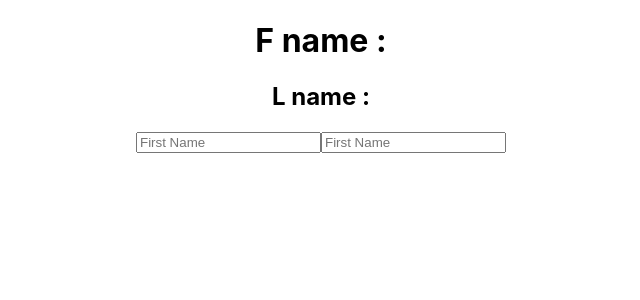
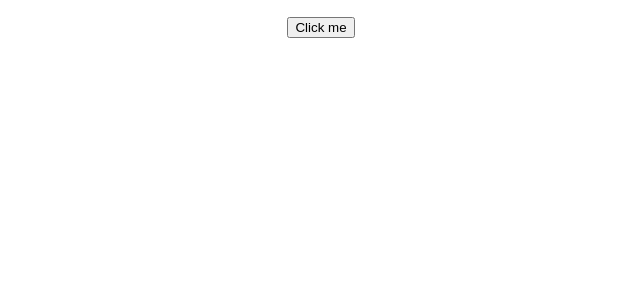
Before and after one commit to ShivamSainier/React-Hooks, a React (Create React App) app in the folder react_hooks/: page / in a window 1280 px wide. Shown: the top 300 px of the page, without its empty margins (319-959 px from the left). Built offline with nearby package versions, Linux system fonts and the light colour scheme.

Commit message:
Array - useState

```diff
--- a/react_hooks/src/App.js
+++ b/react_hooks/src/App.js
@@ -1,12 +1,11 @@
 import logo from './logo.svg';
 import './App.css';
-import Counter_useState from './Hooks/Counter_useState';
-import Objects_useState from './Hooks/Objects_useState';
+import Array_Hooks from './Hooks/Array_Hooks';
 
 function App() {
   return (
     <div className="App">
-      <Objects_useState />
+      <Array_Hooks />
     </div>
   );
 }
--- /dev/null
+++ b/react_hooks/src/Hooks/Array_Hooks.js
@@ -0,0 +1,28 @@
+import React, { useState } from 'react'
+
+function Array_Hooks() {
+    const [item,setItem]=useState([])
+    const [data,setData]=useState(1)
+
+    function buttonHendler(data){
+        setItem([...item,data])
+    }
+    function dataHendler(){
+        setData(data+1)
+        const newData={
+            name:data
+        }
+        buttonHendler(newData)
+    }
+    return (
+        <div><ol>
+            {
+                item.map((data,index)=><li>{data.name}</li>)
+            }
+            </ol>
+            <button onClick={dataHendler}>Click me </button>
+        </div>
+    )
+}
+
+export default Array_Hooks
--- a/react_hooks/src/Hooks/Counter_useState.js
+++ b/react_hooks/src/Hooks/Counter_useState.js
@@ -2,8 +2,6 @@ import React, { useState } from 'react'
 
 function Counter_useState() {
     const [state,setState]=useState(0)
-
-
     return (
         <div>
             <h1>{state}</h1>
```
